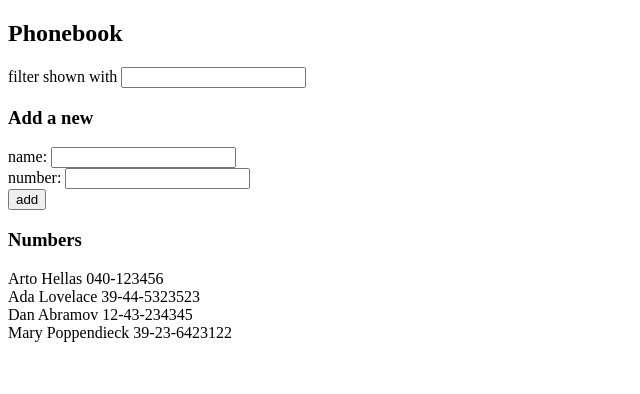
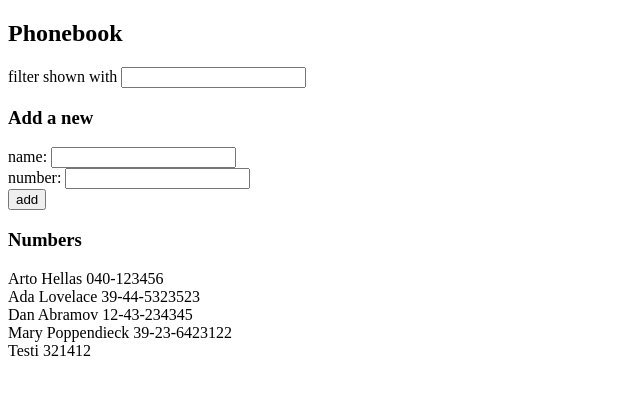
Before and after one commit to mikkohyy/full-stack-open, a React (Create React App) app in the folder part2/phonebook/: page / in a window 1280 px wide. Shown: the top 394 px of the page, without its empty margins (0-640 px from the left). Built offline with nearby package versions, Linux system fonts and the light colour scheme; data requests are answered from the project's data file.

Commit message:
add exercise 2.15

```diff
--- a/part2/phonebook/db.json
+++ b/part2/phonebook/db.json
@@ -1,5 +1,5 @@
 {
-    "persons":[
+  "persons": [
     {
       "name": "Arto Hellas",
       "number": "040-123456",
@@ -19,6 +19,11 @@
       "name": "Mary Poppendieck",
       "number": "39-23-6423122",
       "id": 4
+    },
+    {
+      "name": "Testi",
+      "number": "321412",
+      "id": 5
     }
   ]
 }
--- a/part2/phonebook/src/App.js
+++ b/part2/phonebook/src/App.js
@@ -104,8 +104,13 @@
         name: newName,
         number: newNumber
       }
-      setPersons(persons.concat(newPerson))
-      resetInputFields(event)
+
+      axios
+        .post('http://localhost:3001/persons', newPerson)
+        .then(response => {
+          setPersons(persons.concat(response.data))
+          resetInputFields(event)
+        })
     }
   }
 
@@ -126,7 +131,7 @@
   return (
     <div>
       <Header text="Phonebook" size="h2" />
-        filter shown with <InputField value={searchField} onChange={handleSearchFieldChange} />
+      filter shown with <InputField value={searchField} onChange={handleSearchFieldChange} />
       <Header text="Add a new" size="h3" />
       <AddPersonForm variablesAndFunctions={formVariablesAndFunctions} />
       <Header text="Numbers" size="h3" />
```
Lines whose indentation alone changed are shown as unchanged.
